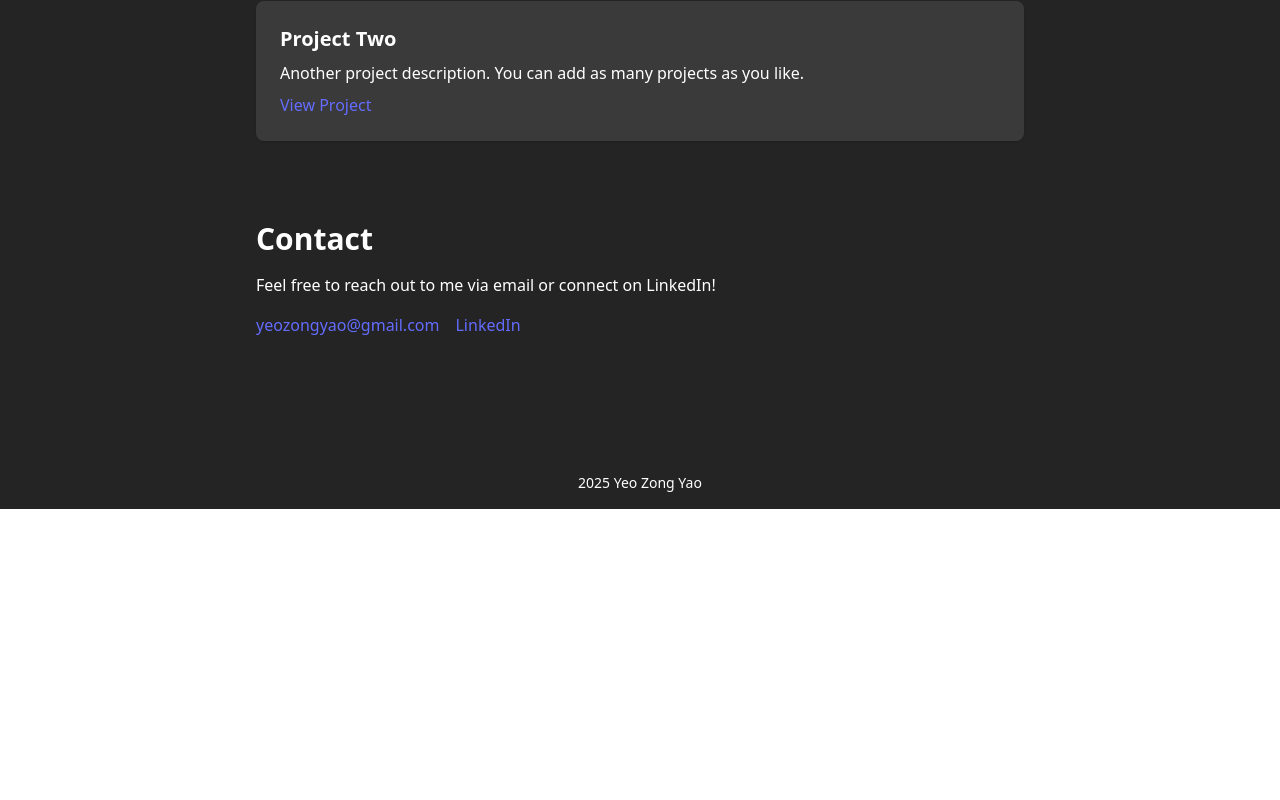
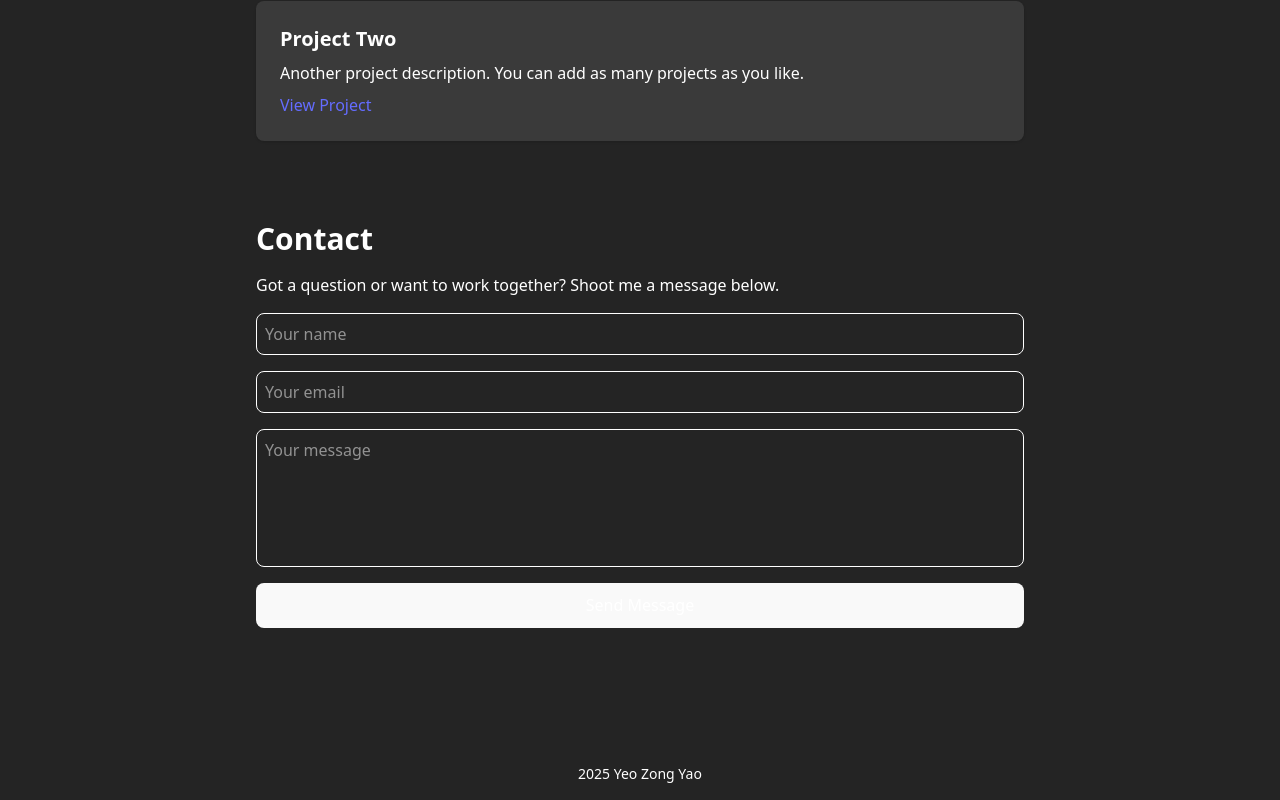
Before and after one commit to yeozongyao/portfolio-website, a React (Vite) app: page / in a window 1280 px wide. Shown: the part 1487-2287 px from the top of the page. Before the commit the page ends 1996 px from the top, so only its background shows below. Built offline with nearby package versions, Linux system fonts and the light colour scheme; no server answers.

Commit message:
feat: implement emailjs email form

```diff
--- a/package.json
+++ b/package.json
@@ -10,6 +10,7 @@
     "preview": "vite preview"
   },
   "dependencies": {
+    "@emailjs/browser": "^4.4.1",
     "@tailwindcss/vite": "^4.1.11",
     "react": "^19.1.0",
     "react-dom": "^19.1.0"
--- a/src/components/ContactSection.tsx
+++ b/src/components/ContactSection.tsx
@@ -1,4 +1,36 @@
+import React, { useRef, useState, useEffect } from 'react';
+import emailjs from '@emailjs/browser';
+
 export default function ContactSection() {
+  const formRef = useRef<HTMLFormElement>(null);
+  const [statusMsg, setStatusMsg] = useState('');
+
+  useEffect(() => {
+    emailjs.init(import.meta.env.VITE_EMAILJS_PUBLIC_KEY);
+  }, []);
+
+  const sendEmail = (e: React.FormEvent) => {
+    e.preventDefault();
+    if (!formRef.current) return;
+
+    emailjs
+      .sendForm(
+        import.meta.env.VITE_EMAILJS_SERVICE_ID,
+        import.meta.env.VITE_EMAILJS_TEMPLATE_ID,
+        formRef.current
+      )
+      .then(
+        () => {
+          setStatusMsg('✔️ Message sent!');
+          formRef.current!.reset();
+        },
+        (err) => {
+          console.error(err);
+          setStatusMsg('❌ Oops—something went wrong.');
+        }
+      );
+  };
+
   return (
     <section
       id="contact"
@@ -6,24 +38,39 @@ export default function ContactSection() {
     >
       <h2 className="text-3xl font-bold mb-4">Contact</h2>
       <p className="mb-4">
-        Feel free to reach out to me via email or connect on LinkedIn!
+        Got a question or want to work together? Shoot me a message below.
       </p>
-      <div className="flex flex-col sm:flex-row gap-4">
-        <a
-          href="mailto:yeozongyao@gmail.com"
-          className="text-accent underline"
+
+      <form ref={formRef} onSubmit={sendEmail} className="flex flex-col gap-4">
+        <input
+          name="name"
+          placeholder="Your name"
+          required
+          className="border p-2 rounded-lg"
+        />
+        <input
+          name="email"
+          type="email"
+          placeholder="Your email"
+          required
+          className="border p-2 rounded-lg"
+        />
+        <textarea
+          name="message"
+          rows={5}
+          placeholder="Your message"
+          required
+          className="border p-2 rounded-lg resize-none"
+        />
+        <button
+          type="submit"
+          className="bg-accent text-white rounded-lg py-2 px-4 hover:opacity-90 transition"
         >
-          yeozongyao@gmail.com
-        </a>
-        <a
-          href="https://linkedin.com/in/yeozongyao"
-          target="_blank"
-          rel="noopener noreferrer"
-          className="text-accent underline"
-        >
-          LinkedIn
-        </a>
-      </div>
+          Send Message
+        </button>
+      </form>
+
+      {statusMsg && <p className="mt-4 text-center text-lg">{statusMsg}</p>}
     </section>
   );
 }
```
Also changed, not shown: 1 other file (tests, documents, lock files or other folders).
